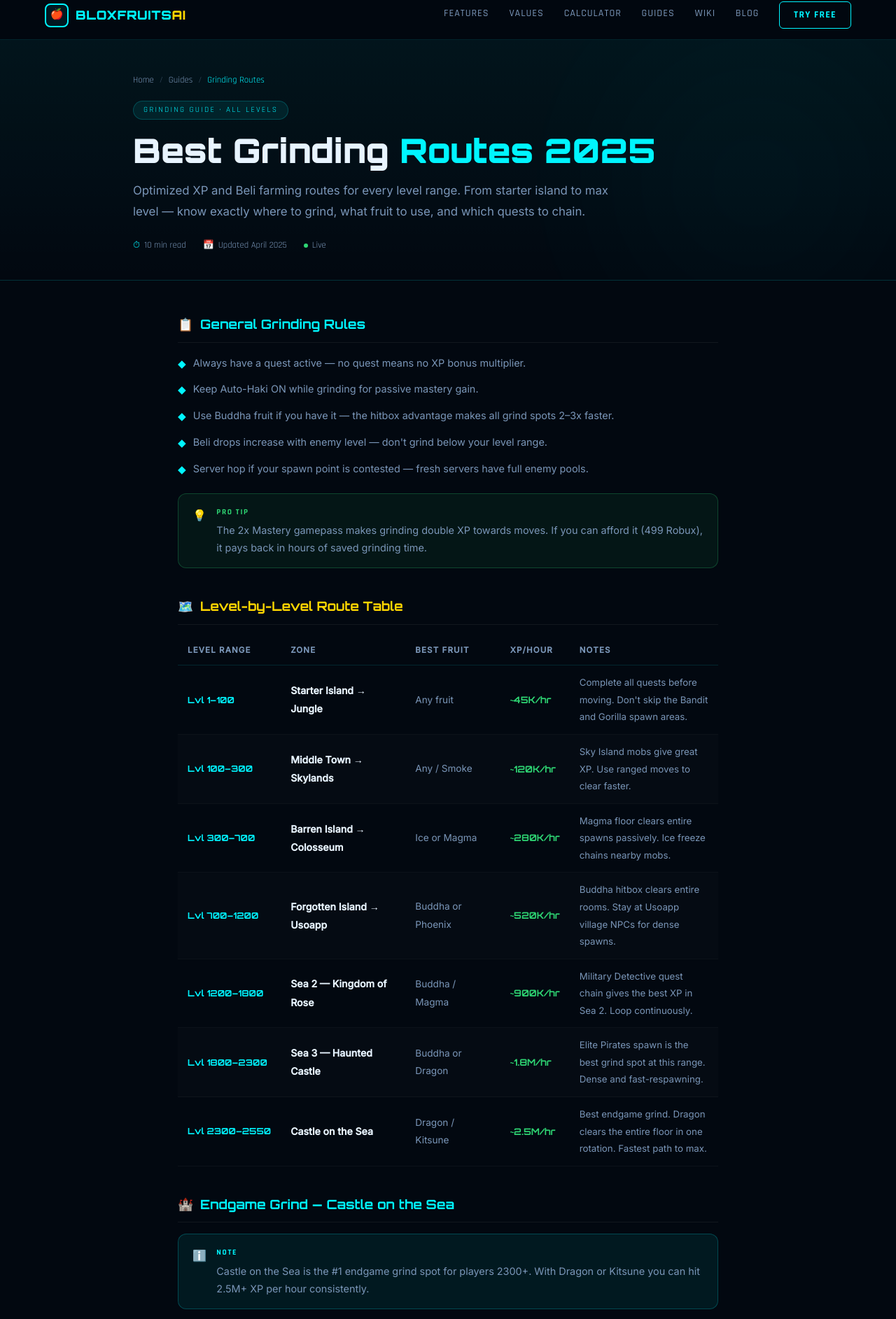
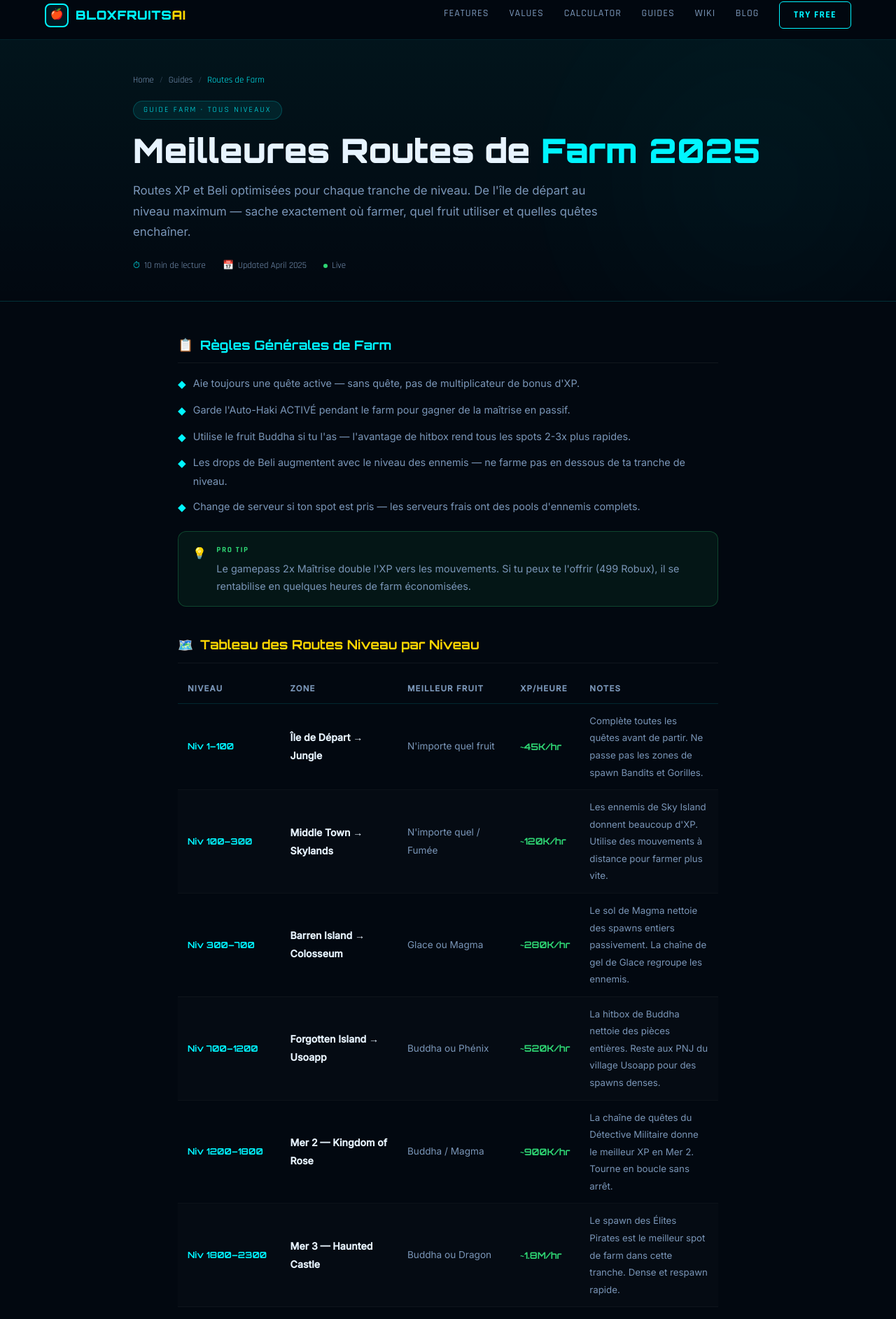
Before and after one commit to fhardi95/bloxfruitsai, a Next.js app: page /guides/grinding-routes in a window 1280 px wide. Shown: the part 13-1898 px from the top of the page at 70% size. Built offline with nearby package versions, Linux system fonts and the light colour scheme.

Commit message:
Add files via upload

```diff
--- a/app/guides/grinding-routes/page.tsx
+++ b/app/guides/grinding-routes/page.tsx
@@ -3,52 +3,55 @@ import GuideLayout from "@/components/guides/GuideLayout";
 import { GuideSection, InfoBox, StepList } from "@/components/guides/GuideSection";
 
 export const metadata: Metadata = {
-  title: "Best Grinding Routes 2025 — Fastest XP & Beli Farming Guide",
-  description: "Fastest Blox Fruits grinding routes for every level range in 2025. Maximize XP per hour, Beli farming, and boss drop rates with our AI-optimized route guide.",
-  alternates: { canonical: "https://www.bloxfruitsai.com/guides/grinding-routes" },
+  title: "Meilleures Routes de Farm Blox Fruits 2025 — Guide XP Complet",
+  description: "Les meilleures routes de farm Blox Fruits pour chaque tranche de niveau en 2025. Maximise ton XP par heure, le farm de Beli et les drops de boss avec notre guide optimisé par IA.",
+  alternates: { canonical: "https://www.bloxfruitsai.fr/guides/grinding-routes" },
 };
 
 const ROUTES = [
-  { range: "Lvl 1–100", zone: "Starter Island → Jungle", fruit: "Any fruit", xp: "~45K/hr", notes: "Complete all quests before moving. Don't skip the Bandit and Gorilla spawn areas." },
-  { range: "Lvl 100–300", zone: "Middle Town → Skylands", fruit: "Any / Smoke", xp: "~120K/hr", notes: "Sky Island mobs give great XP. Use ranged moves to clear faster." },
-  { range: "Lvl 300–700", zone: "Barren Island → Colosseum", fruit: "Ice or Magma", xp: "~280K/hr", notes: "Magma floor clears entire spawns passively. Ice freeze chains nearby mobs." },
-  { range: "Lvl 700–1200", zone: "Forgotten Island → Usoapp", fruit: "Buddha or Phoenix", xp: "~520K/hr", notes: "Buddha hitbox clears entire rooms. Stay at Usoapp village NPCs for dense spawns." },
-  { range: "Lvl 1200–1800", zone: "Sea 2 — Kingdom of Rose", fruit: "Buddha / Magma", xp: "~900K/hr", notes: "Military Detective quest chain gives the best XP in Sea 2. Loop continuously." },
-  { range: "Lvl 1800–2300", zone: "Sea 3 — Haunted Castle", fruit: "Buddha or Dragon", xp: "~1.8M/hr", notes: "Elite Pirates spawn is the best grind spot at this range. Dense and fast-respawning." },
-  { range: "Lvl 2300–2550", zone: "Castle on the Sea", fruit: "Dragon / Kitsune", xp: "~2.5M/hr", notes: "Best endgame grind. Dragon clears the entire floor in one rotation. Fastest path to max." },
+  { range: "Niv 1–100", zone: "Île de Départ → Jungle", fruit: "N'importe quel fruit", xp: "~45K/hr", notes: "Complète toutes les quêtes avant de partir. Ne passe pas les zones de spawn Bandits et Gorilles." },
+  { range: "Niv 100–300", zone: "Middle Town → Skylands", fruit: "N'importe quel / Fumée", xp: "~120K/hr", notes: "Les ennemis de Sky Island donnent beaucoup d'XP. Utilise des mouvements à distance pour farmer plus vite." },
+  { range: "Niv 300–700", zone: "Barren Island → Colosseum", fruit: "Glace ou Magma", xp: "~280K/hr", notes: "Le sol de Magma nettoie des spawns entiers passivement. La chaîne de gel de Glace regroupe les ennemis." },
+  { range: "Niv 700–1200", zone: "Forgotten Island → Usoapp", fruit: "Buddha ou Phénix", xp: "~520K/hr", notes: "La hitbox de Buddha nettoie des pièces entières. Reste aux PNJ du village Usoapp pour des spawns denses." },
+  { range: "Niv 1200–1800", zone: "Mer 2 — Kingdom of Rose", fruit: "Buddha / Magma", xp: "~900K/hr", notes: "La chaîne de quêtes du Détective Militaire donne le meilleur XP en Mer 2. Tourne en boucle sans arrêt." },
+  { range: "Niv 1800–2300", zone: "Mer 3 — Haunted Castle", fruit: "Buddha ou Dragon", xp: "~1.8M/hr", notes: "Le spawn des Élites Pirates est le meilleur spot de farm dans cette tranche. Dense et respawn rapide." },
+  { range: "Niv 2300–2550", zone: "Castle on the Sea", fruit: "Dragon / Kitsune", xp: "~2.5M/hr", notes: "Meilleur farm endgame. Dragon nettoie l'étage entier en une rotation. Chemin le plus rapide vers le niveau max." },
 ];
 
 export default function GrindingRoutesPage() {
   return (
     <GuideLayout
-      tag="Grinding Guide · All Levels"
-      title="Best Grinding"
-      titleHighlight="Routes 2025"
-      description="Optimized XP and Beli farming routes for every level range. From starter island to max level — know exactly where to grind, what fruit to use, and which quests to chain."
-      breadcrumb={[{ label: "Guides", href: "/guides" }, { label: "Grinding Routes", href: "/guides/grinding-routes" }]}
-      readTime="10 min read"
+      tag="Guide Farm · Tous Niveaux"
+      title="Meilleures Routes de"
+      titleHighlight="Farm 2025"
+      description="Routes XP et Beli optimisées pour chaque tranche de niveau. De l'île de départ au niveau maximum — sache exactement où farmer, quel fruit utiliser et quelles quêtes enchaîner."
+      breadcrumb={[{ label: "Guides", href: "/guides" }, { label: "Routes de Farm", href: "/guides/grinding-routes" }]}
+      readTime="10 min de lecture"
     >
-      <GuideSection title="General Grinding Rules" icon="📋">
+      <GuideSection title="Règles Générales de Farm" icon="📋">
         <div style={{ display: "flex", flexDirection: "column", gap: "0.6rem", marginBottom: "1.25rem" }}>
           {[
-            "Always have a quest active — no quest means no XP bonus multiplier.",
-            "Keep Auto-Haki ON while grinding for passive mastery gain.",
-            "Use Buddha fruit if you have it — the hitbox advantage makes all grind spots 2–3x faster.",
-            "Beli drops increase with enemy level — don't grind below your level range.",
-            "Server hop if your spawn point is contested — fresh servers have full enemy pools.",
+            "Aie toujours une quête active — sans quête, pas de multiplicateur de bonus d'XP.",
+            "Garde l'Auto-Haki ACTIVÉ pendant le farm pour gagner de la maîtrise en passif.",
+            "Utilise le fruit Buddha si tu l'as — l'avantage de hitbox rend tous les spots 2-3x plus rapides.",
+            "Les drops de Beli augmentent avec le niveau des ennemis — ne farme pas en dessous de ta tranche de niveau.",
+            "Change de serveur si ton spot est pris — les serveurs frais ont des pools d'ennemis complets.",
           ].map((tip, i) => (
-            <div key={i} style={{ display: "flex", gap: 10 }}><span style={{ color: "var(--cyan)", flexShrink: 0 }}>◆</span><p style={{ fontSize: "0.9rem", color: "var(--text-muted)" }}>{tip}</p></div>
+            <div key={i} style={{ display: "flex", gap: 10 }}>
+              <span style={{ color: "var(--cyan)", flexShrink: 0 }}>◆</span>
+              <p style={{ fontSize: "0.9rem", color: "var(--text-muted)" }}>{tip}</p>
+            </div>
           ))}
         </div>
-        <InfoBox type="tip">The 2x Mastery gamepass makes grinding double XP towards moves. If you can afford it (499 Robux), it pays back in hours of saved grinding time.</InfoBox>
+        <InfoBox type="tip">Le gamepass 2x Maîtrise double l'XP vers les mouvements. Si tu peux te l'offrir (499 Robux), il se rentabilise en quelques heures de farm économisées.</InfoBox>
       </GuideSection>
 
-      <GuideSection title="Level-by-Level Route Table" icon="🗺️" accent="gold">
+      <GuideSection title="Tableau des Routes Niveau par Niveau" icon="🗺️" accent="gold">
         <div style={{ overflowX: "auto" }}>
           <table style={{ width: "100%", borderCollapse: "collapse" }}>
             <thead>
               <tr style={{ borderBottom: "1px solid var(--border)" }}>
-                {["Level Range","Zone","Best Fruit","XP/Hour","Notes"].map(h => (
+                {["Niveau", "Zone", "Meilleur Fruit", "XP/Heure", "Notes"].map(h => (
                   <th key={h} style={{ padding: "10px 14px", textAlign: "left", fontSize: "0.72rem", color: "var(--text-muted)", textTransform: "uppercase", letterSpacing: "0.1em", whiteSpace: "nowrap" }}>{h}</th>
                 ))}
               </tr>
@@ -68,48 +71,15 @@ export default function GrindingRoutesPage() {
         </div>
       </GuideSection>
 
-      <GuideSection title="Endgame Grind — Castle on the Sea" icon="🏰" accent="cyan">
-        <InfoBox type="info">Castle on the Sea is the #1 endgame grind spot for players 2300+. With Dragon or Kitsune you can hit 2.5M+ XP per hour consistently.</InfoBox>
+      <GuideSection title="Farm Endgame — Castle on the Sea" icon="🏰" accent="cyan">
+        <InfoBox type="info">Castle on the Sea est le spot de farm endgame #1 pour les joueurs 2300+. Avec Dragon ou Kitsune tu peux atteindre 2.5M+ XP par heure de manière consistante.</InfoBox>
         <StepList steps={[
-          { title: "Take the Pirate Raid quest", desc: "Located at the entrance to Castle. This quest chains the fastest and gives the highest XP per completion at this level." },
-          { title: "Clear the ground floor mobs", desc: "Use Dragon's Z move (Dragon Fang) to sweep the entire entrance hallway in one rotation. Kitsune's AoE works equally well." },
-          { title: "Move to upper courtyard", desc: "The Cursed Captain spawn on the upper level gives a bonus XP burst. Clear it between quest loops." },
-          { title: "Chain quests without stopping", desc: "The moment your quest completes, immediately accept the next. Zero downtime between chains is the key to max XP/hr." },
-          { title: "Server hop every 30–45 minutes", desc: "Server populations accumulate AFK players which reduce enemy spawn rates. Fresh servers = full spawns = faster clearing." },
+          { title: "Prends la quête Pirate Raid", desc: "Située à l'entrée du Château. Cette quête s'enchaîne le plus vite et donne le plus d'XP par complétion à ce niveau." },
+          { title: "Nettoie les ennemis du rez-de-chaussée", desc: "Utilise le mouvement Z de Dragon (Dragon Fang) pour balayer tout le couloir d'entrée en une rotation. L'AoE de Kitsune fonctionne aussi bien." },
+          { title: "Monte dans la cour supérieure", desc: "Le spawn du Capitaine Maudit au niveau supérieur donne un bonus d'XP. Nettoie-le entre les boucles de quête." },
+          { title: "Enchaîne les quêtes sans t'arrêter", desc: "Dès que ta quête est complète, accepte immédiatement la suivante. Zéro temps mort entre les chaînes est la clé du max XP/hr." },
+          { title: "Change de serveur toutes les 30-45 minutes", desc: "Les serveurs accumulent des joueurs AFK qui réduisent les taux de spawn des ennemis. Serveurs frais = spawns complets = farm plus rapide." },
         ]} />
-      </GuideSection>
-
-      <GuideSection title="Beli Farming Routes" icon="💰" accent="green">
-        <p style={{ marginBottom: "1rem" }}>XP and Beli grinding routes are often different. For max Beli income:</p>
-        <div style={{ display: "grid", gridTemplateColumns: "repeat(auto-fit,minmax(220px,1fr))", gap: "0.75rem" }}>
-          {[
-            { name: "Elite Pirates (Sea 3)", beli: "~2M/hr", note: "Best Beli drop rate in the game. Use Buddha for fastest clears." },
-            { name: "Darkbeard Boss", beli: "~800K run", note: "Drops fragments + high Beli. Respawns every 60 minutes." },
-            { name: "Sea Beast Hunting", beli: "~1.5M/hr", note: "Spawn sea beasts with a boat and kill them with Magma or Dragon." },
-            { name: "Flower quest chain", beli: "~600K/hr", note: "Low effort, can semi-AFK. Good for passive Beli while doing other things." },
-          ].map(r => (
-            <div key={r.name} style={{ background: "var(--bg-card)", border: "1px solid var(--border)", borderRadius: 12, padding: "1rem" }}>
-              <div style={{ fontWeight: 700, color: "var(--text)", fontSize: "0.9rem", marginBottom: 4 }}>{r.name}</div>
-              <div style={{ fontFamily: "'Orbitron',monospace", fontSize: "0.85rem", color: "var(--green)", fontWeight: 700, marginBottom: 6 }}>{r.beli}</div>
-              <div style={{ fontSize: "0.82rem", color: "var(--text-muted)" }}>{r.note}</div>
-            </div>
-          ))}
-        </div>
-      </GuideSection>
-
-      <GuideSection title="Mastery Grinding Tips" icon="⭐" accent="gold">
-        <p style={{ marginBottom: "1rem" }}>Mastery unlocks your fruit and fighting style moves. Here&apos;s how to grind it efficiently:</p>
-        <InfoBox type="warning">Never grind mastery on enemies more than 100 levels below you — you get 1 mastery per kill instead of the full amount. Always stay in your level-appropriate zone.</InfoBox>
-        <div style={{ display: "flex", flexDirection: "column", gap: "0.6rem" }}>
-          {[
-            "Use the 2x Mastery gamepass — it halves the time needed for all mastery grinding.",
-            "Alternate between your fruit moves on every kill to spread mastery across all abilities evenly.",
-            "Fighting style mastery is separate — grind it alongside your fruit, not after.",
-            "At Sea 3, the Haunted Castle NPCs give the fastest mastery per hour due to their density.",
-          ].map((tip, i) => (
-            <div key={i} style={{ display: "flex", gap: 10 }}><span style={{ color: "var(--gold)", flexShrink: 0 }}>◆</span><p style={{ fontSize: "0.9rem", color: "var(--text-muted)" }}>{tip}</p></div>
-          ))}
-        </div>
       </GuideSection>
     </GuideLayout>
   );
```
